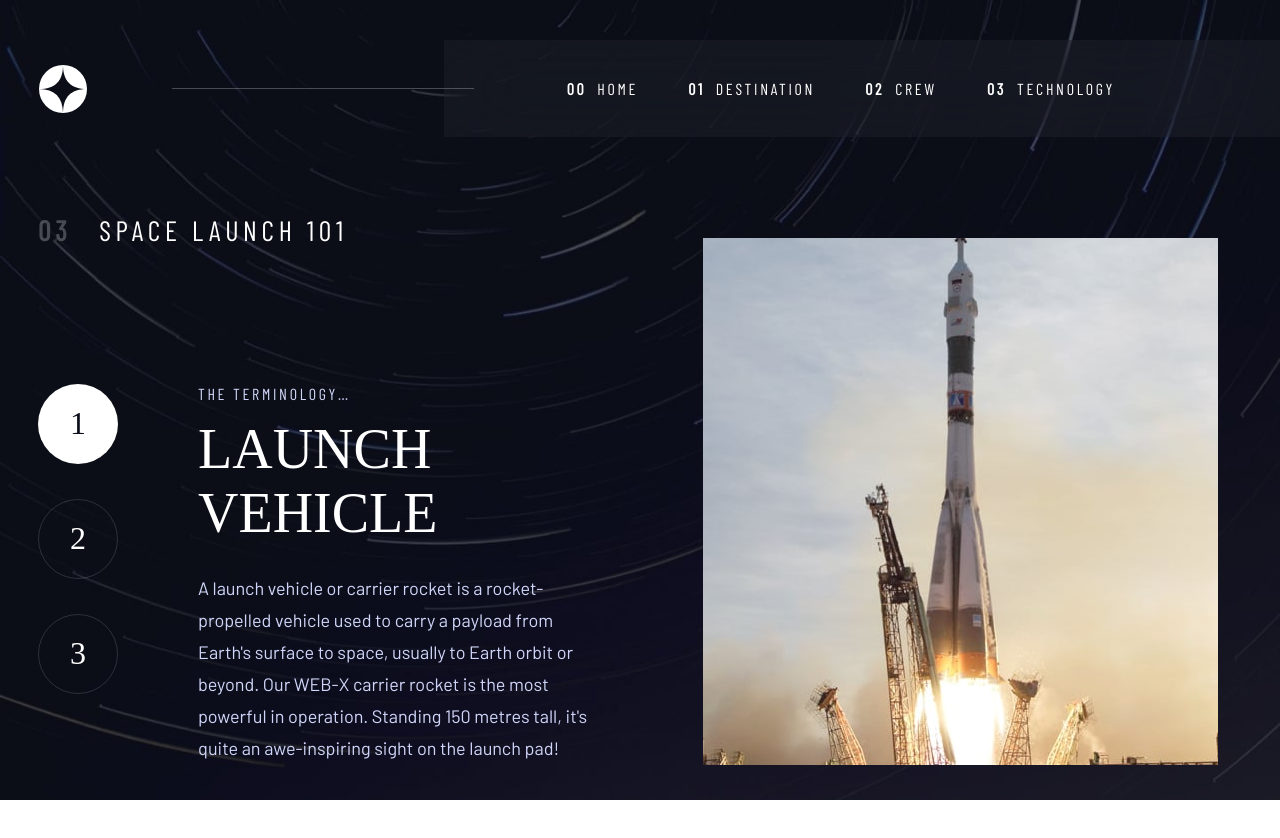
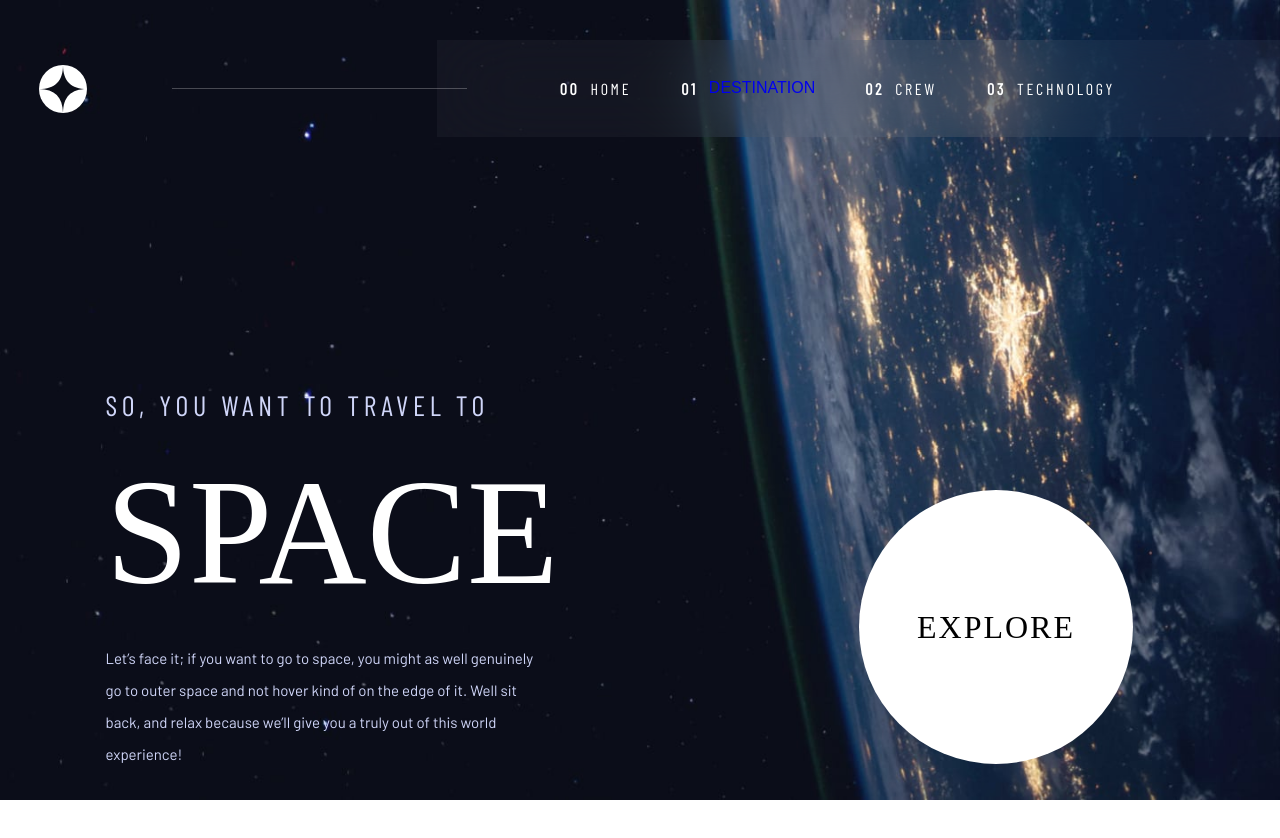
Before and after one commit to YerikAH/space-tourism-frontend-mentor, a React (Vite) app: page / in a window 1280 px wide. Shown: the top 838 px of the page. Built offline with nearby package versions, Linux system fonts and the light colour scheme; a web font is replaced by a local one.

Commit message:
Dev: add router

```diff
--- a/src/App.tsx
+++ b/src/App.tsx
@@ -3,12 +3,20 @@ import DestinationComponent from "./components/screen/DestinationComponent";
 import HomeComponent from "./components/screen/HomeComponent";
 import TechComponent from "./components/screen/TechComponent";
 import { FetchProvider } from "./context/fetchContext";
-
+import { Routes, Route, Link } from "react-router-dom"
 function App() {
   return (
-    <FetchProvider>
-      <TechComponent />
-    </FetchProvider>
+    <>
+      <FetchProvider>
+      <Routes>
+	<Route path="/" element={<HomeComponent/>}/>
+	<Route path="/destination" element={<DestinationComponent/>} />
+	<Route path="/crew" element={<CrewComponent />} />
+	<Route path="/technology" element={<TechComponent />} />
+      </Routes>
+
+      </FetchProvider>
+    </>
   );
 }
 
--- a/src/components/NavegatorComponent.tsx
+++ b/src/components/NavegatorComponent.tsx
@@ -13,7 +13,7 @@ import {
   SpanStyle,
   UlStyle,
 } from "../styles/navegator_style";
-
+import {Link} from "react-router-dom"
 /* images */
 
 import logo from "../assets/shared/logo.svg";
@@ -39,7 +39,7 @@ export default function NavegatorComponent() {
           <LiStyle>
             <AStyle>
               <BStyle>01</BStyle>
-              <SpanStyle>DESTINATION</SpanStyle>
+	      <Link to="/destination">DESTINATION</Link>
             </AStyle>
           </LiStyle>
           <LiStyle>
--- a/src/main.tsx
+++ b/src/main.tsx
@@ -2,9 +2,12 @@ import React from 'react'
 import ReactDOM from 'react-dom/client'
 import App from './App'
 import './index.css'
+import { BrowserRouter } from 'react-router-dom'
 
 ReactDOM.createRoot(document.getElementById('root') as HTMLElement).render(
   <React.StrictMode>
-    <App />
+    <BrowserRouter>
+      <App />
+    </BrowserRouter>
   </React.StrictMode>,
 )
```
